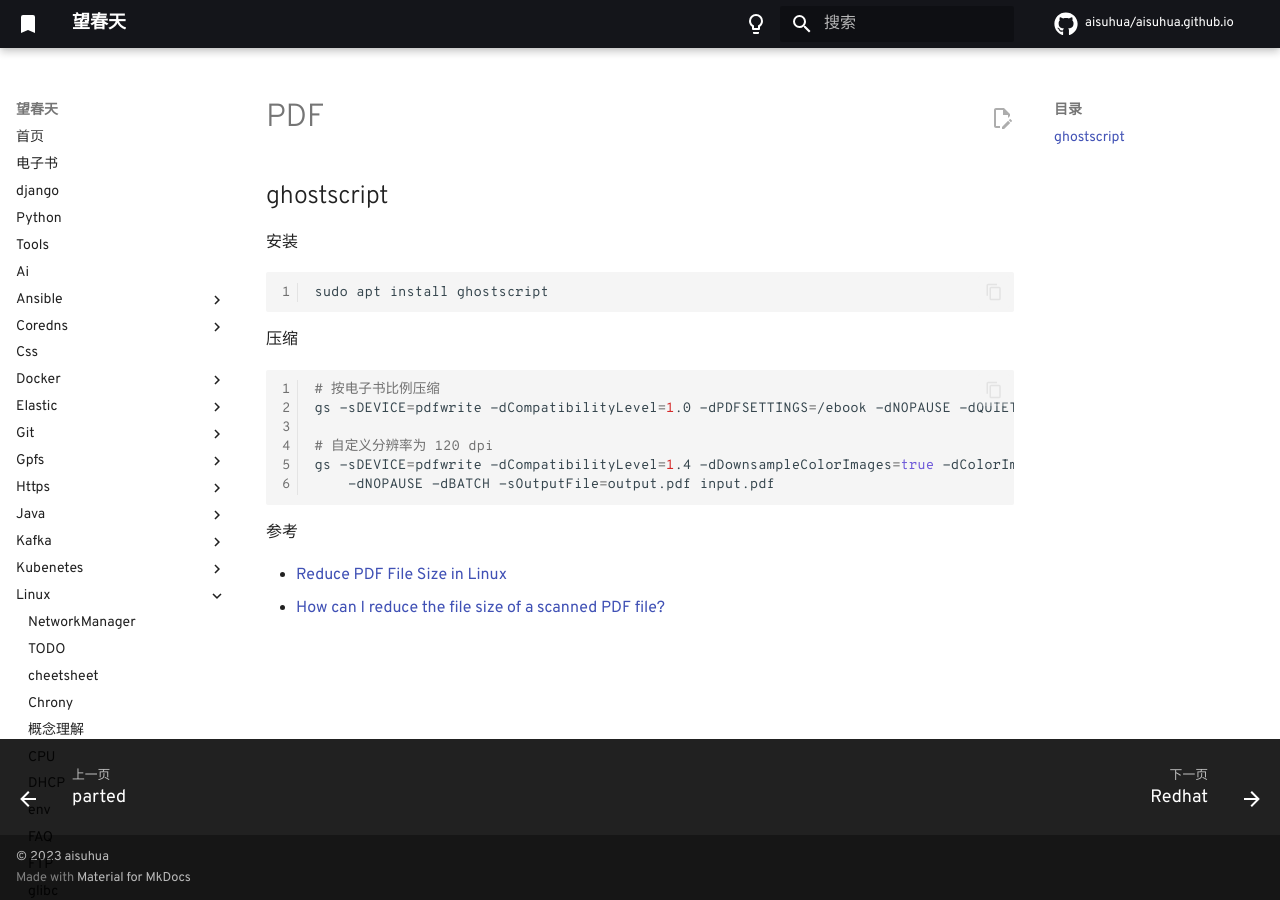
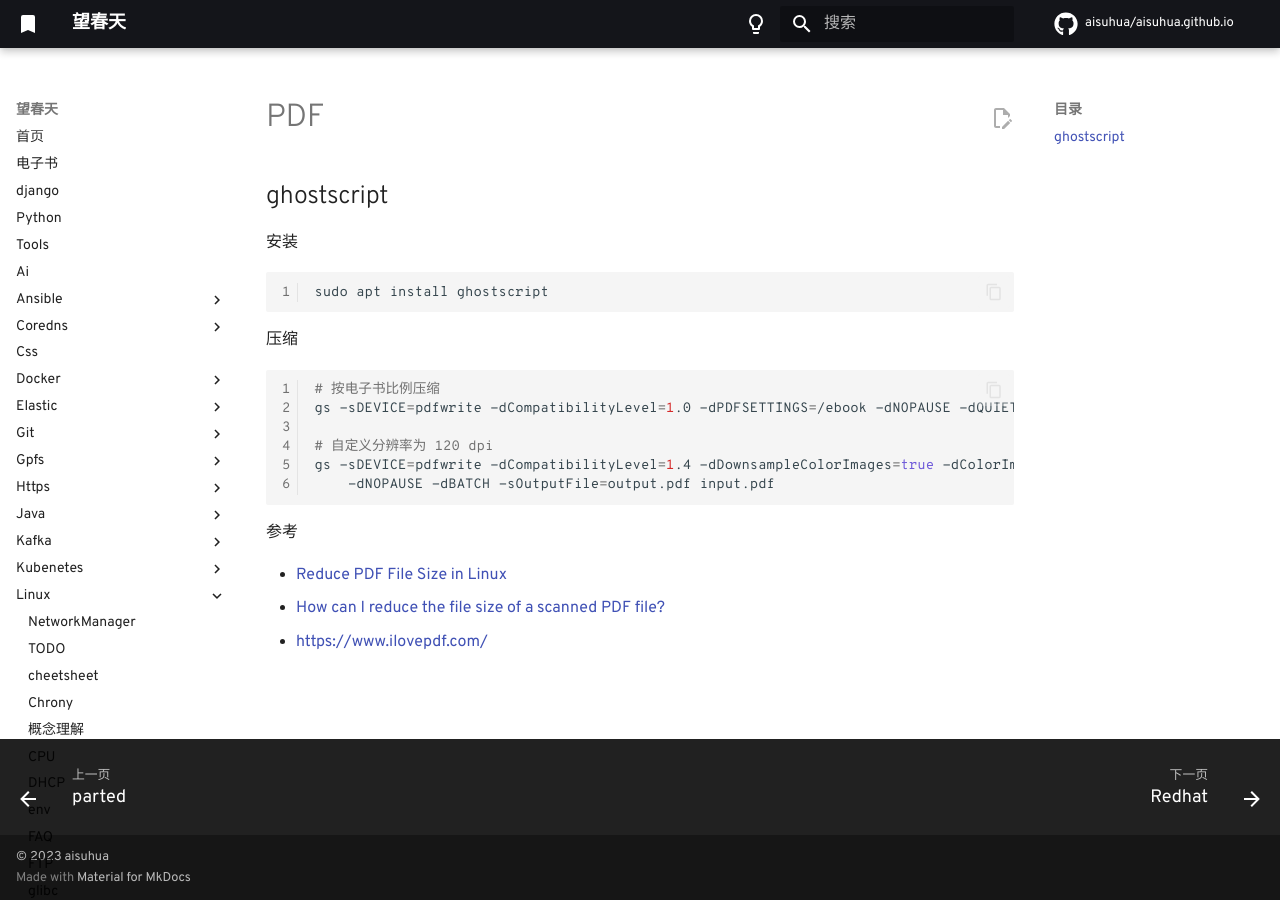
Before and after one commit to aisuhua/aisuhua.github.io, an MkDocs documentation site: the page built from docs/linux/pdf.md, in a window 1280 px wide. Built offline with MkDocs 1.6.1 and Material for MkDocs 9.7.7, drawn with Linux system fonts in a browser that asks for light colours; comment, search, counter and statistics services are not loaded; some of the changed lines change nothing that is shown.

Commit message:
Update pdf.md

```diff
--- a/docs/linux/pdf.md
+++ b/docs/linux/pdf.md
@@ -22,3 +22,4 @@ gs -sDEVICE=pdfwrite -dCompatibilityLevel=1.4 -dDownsampleColorImages=true -dCol
 
 - [Reduce PDF File Size in Linux](https://www.digitalocean.com/community/tutorials/reduce-pdf-file-size-in-linux)
 - [How can I reduce the file size of a scanned PDF file?](https://askubuntu.com/questions/113544/how-can-i-reduce-the-file-size-of-a-scanned-pdf-file)
+- https://www.ilovepdf.com/
```
